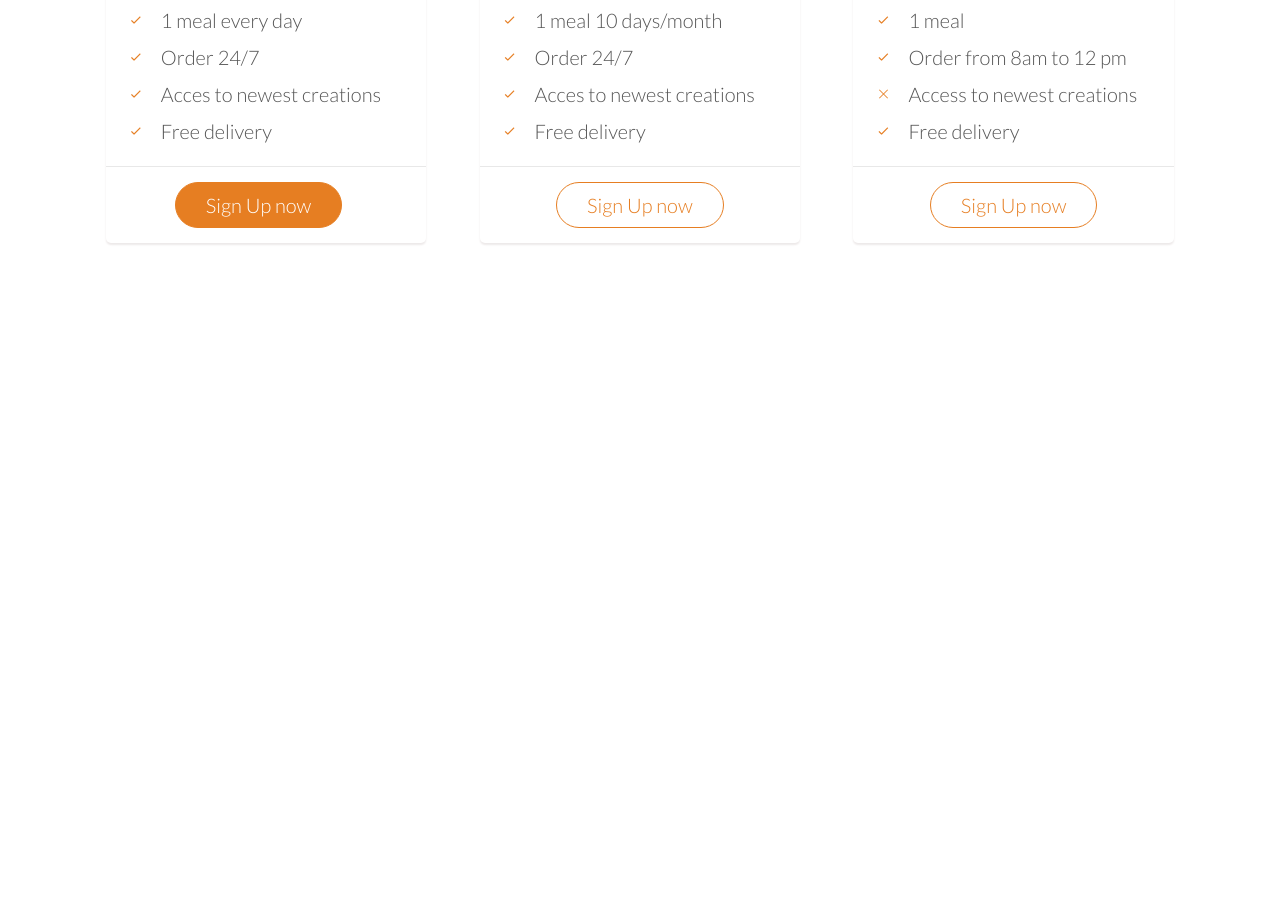
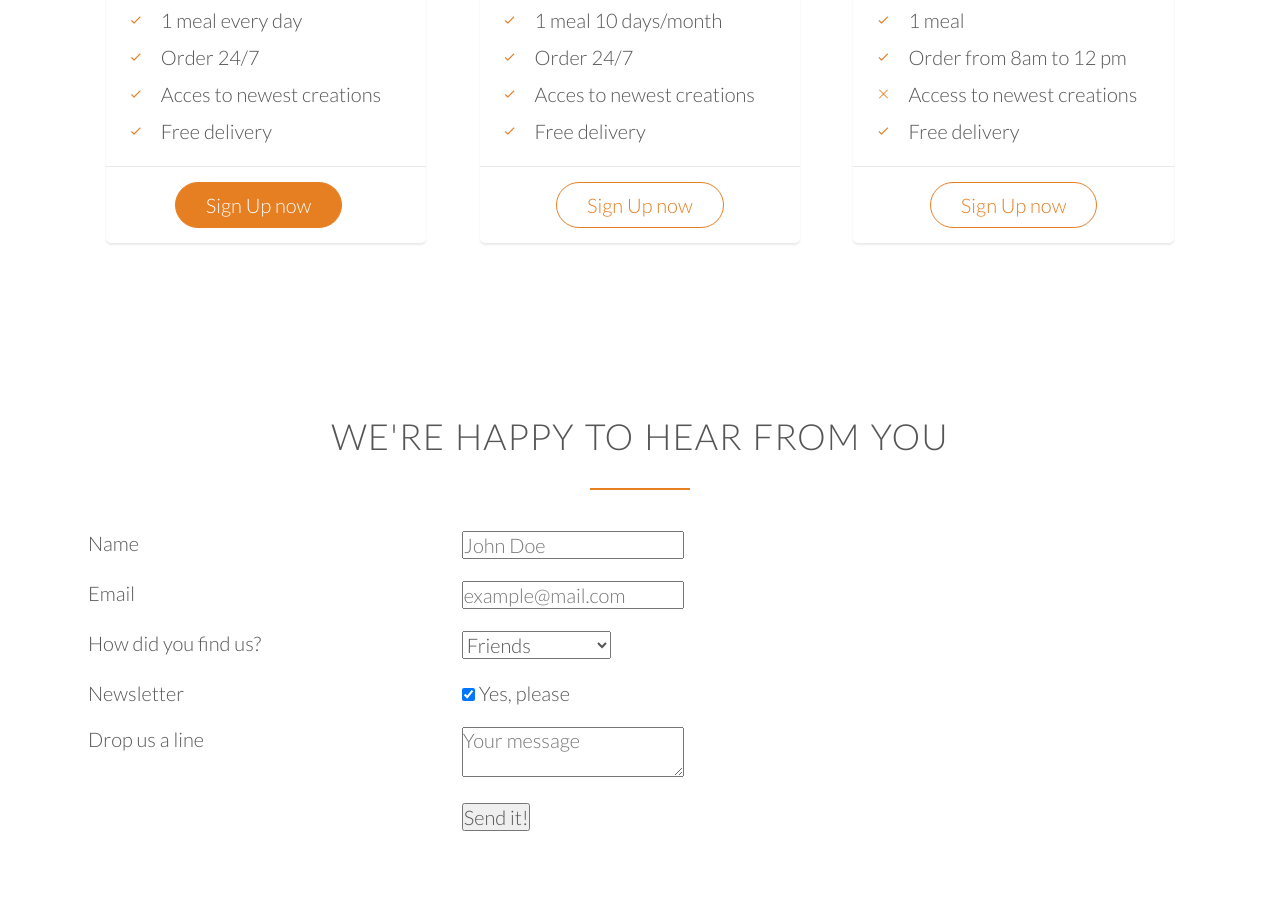
Before and after one commit to nathan-bulus/Omnifood, a plain HTML site: page index.html in a window 1280 px wide. Shown: the part 4281-5203 px from the top of the page. Before the commit the page ends 4615 px from the top, so only its background shows below. Drawn offline with Linux system fonts and the light colour scheme; files whose address does not match are found by name.

Commit message:
Updated index.html
Created a contact form in index.html

```diff
--- a/index.html
+++ b/index.html
@@ -314,7 +314,68 @@
                 </div>
             </div>
         </section>
-
+        <section class="section-form">
+            <div class="row">
+                <h2>We're happy to hear from you</h2>
+            </div>
+            <div class="row">
+                <form method="post" action="#" class="contact-form">
+                    <div class="row">
+                        <div class="col span-1-of-3">
+                            <label for="name">Name</label>
+                        </div>
+                        <div class="col span-2-of-3">
+                            <input type="text" name="name" id="name" placeholder="John Doe" required>
+                        </div>
+                    </div>
+                    <div class="row">
+                        <div class="col span-1-of-3">
+                            <label for="email">Email</label>
+                        </div>
+                        <div class="col span-2-of-3">
+                            <input type="email" name="email" id="email" placeholder="example@mail.com" required>
+                        </div>
+                    </div>
+                    <div class="row">
+                        <div class="col span-1-of-3">
+                            <label for="find-us">How did you find us?</label>
+                        </div>
+                        <div class="col span-2-of-3">
+                            <select name="find-us" id="find-us">
+                                <option value="friends" selected>Friends</option>
+                                <option value="search">Search Engine</option>
+                                <option value="ad">Advertisement</option>
+                                <option value="other">Other</option>
+                            </select>
+                        </div>
+                    </div>
+                    <div class="row">
+                        <div class="col span-1-of-3">
+                            <label>Newsletter</label>
+                        </div>
+                        <div class="col span-2-of-3">
+                            <input type="checkbox" name="news" id="news" checked> Yes, please
+                        </div>
+                    </div>
+                    <div class="row">
+                        <div class="col span-1-of-3">
+                            <label>Drop us a line</label>
+                        </div>
+                        <div class="col span-2-of-3">
+                            <textarea name="message" placeholder="Your message"></textarea>
+                        </div>
+                    </div>
+                    <div class="row">
+                        <div class="col span-1-of-3">
+                            <label>&nbsp;</label>
+                        </div>
+                        <div class="col span-2-of-3">
+                            <input type="submit" value="Send it!">
+                        </div>
+                    </div>
+                </form>
+            </div>
+        </section>
     </body>
 
 
```
